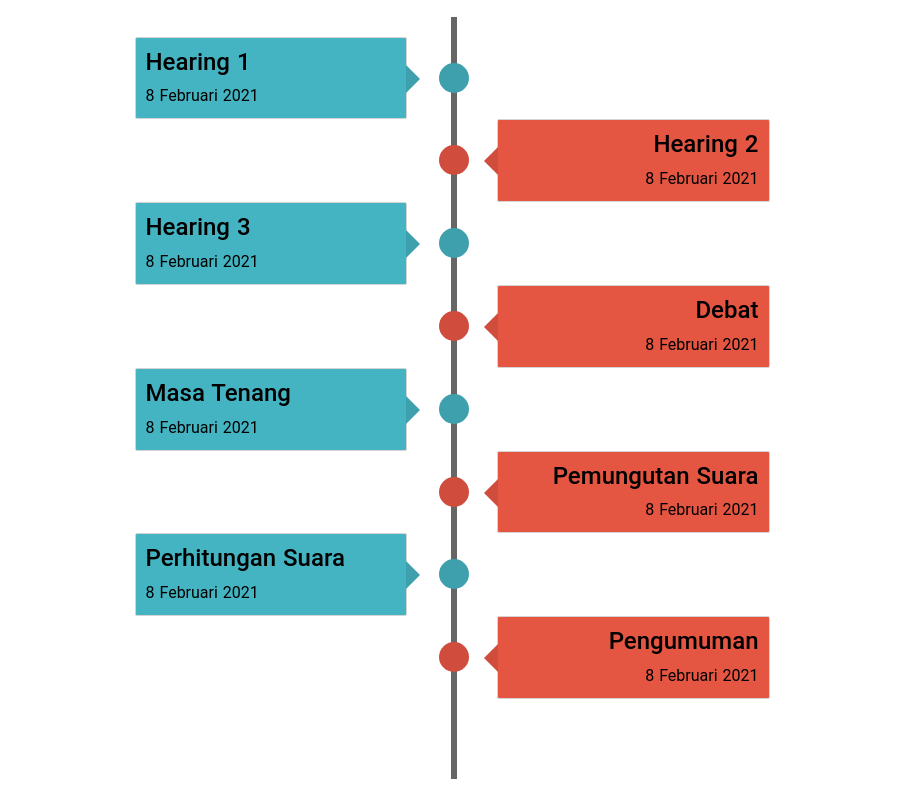
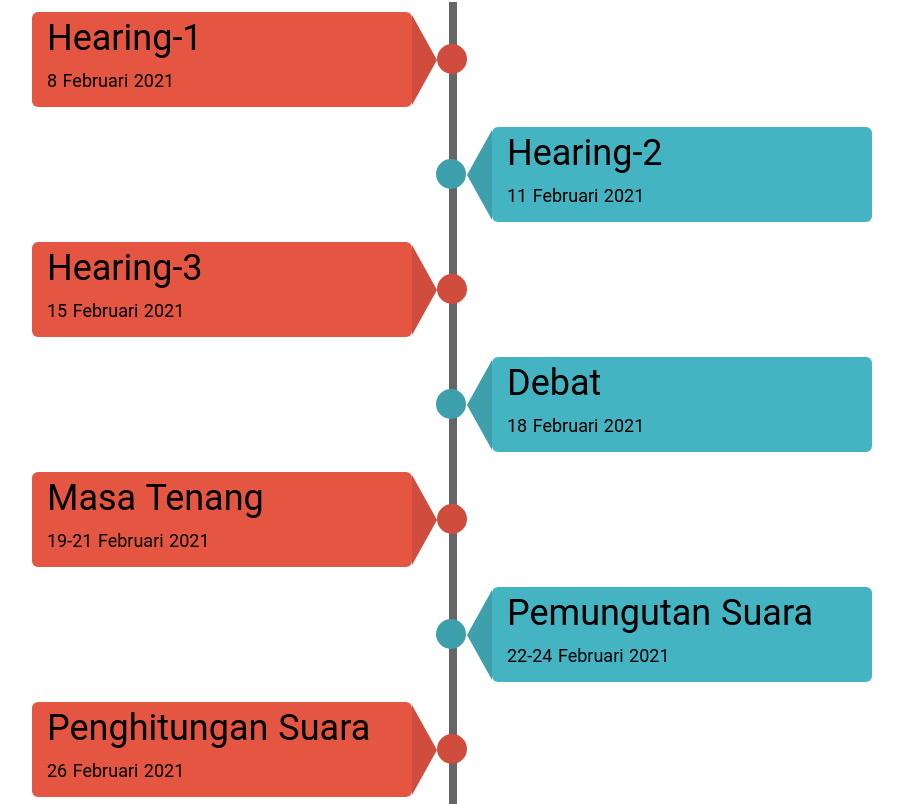
Before and after one commit to gdeananthap/web-pemilu-hmif, a Nuxt app: page / in a window 1280 px wide. Shown: the part 796-1600 px from the top of the page, without its empty margins (188-1091 px from the left). Built offline with nearby package versions, Linux system fonts and the light colour scheme.

Commit message:
Landing Page V2

```diff
--- a/components/FooterComponent.vue
+++ b/components/FooterComponent.vue
@@ -5,7 +5,7 @@
         <div class="row">
           <div class="col-12 text-center">
             <p class="pt-4 pb-2">
-              2020 Copyright Store. All Rights Reserved.
+              2020 Copyright Pemilu HMIF. All Rights Reserved.
             </p>
           </div>
         </div>
--- a/pages/index.vue
+++ b/pages/index.vue
@@ -25,81 +25,89 @@
             Timeline
           </div>
           <b-row class="justify-content-center">
-            <b-col cols="12" md="7">
-              <ul class="timeline">
-                <li>
-                  <div class="timeline-badge success" data-aos="zoom-in" data-aos-delay="300"></div>
-                  <div class="timeline-panel" data-aos="fade-right" data-aos-delay="300">
-                    <div class="timeline-heading">
-                      <h4 class="timeline-title">Hearing 1</h4>
-                      <p> 8 Februari 2021</p>
+            <b-col cols="12" md="10">
+              <div class="timeline">
+                <div class="container-left left" data-aos="fade-right" data-aos-delay="300">
+                  <div class="content-right">
+                    <div class="timeline-info">
+                      <p>Hearing-1</p>
+                    </div>
+                    <div class="timeline-time">
+                      <p>8 Februari 2021</p>
                     </div>
                   </div>
-                </li>
-                <li class="timeline-inverted text-right">
-                  <div class="timeline-badge danger" data-aos="zoom-in" data-aos-delay="400"></div>
-                  <div class="timeline-panel" data-aos="fade-left" data-aos-delay="400">
-                    <div class="timeline-heading">
-                      <h4 class="timeline-title">Hearing 2</h4>
-                      <p> 8 Februari 2021</p>
+                </div>
+                <div class="container-right right" data-aos="fade-left" data-aos-delay="400">
+                  <div class="content-left">
+                    <div class="timeline-info">
+                      <p>Hearing-2</p>
+                    </div>
+                    <div class="timeline-time">
+                      <p>11 Februari 2021</p>
                     </div>
                   </div>
-                </li>
-                <li>
-                  <div class="timeline-badge success" data-aos="zoom-in" data-aos-delay="500"></div>
-                  <div class="timeline-panel" data-aos="fade-right" data-aos-delay="500">
-                    <div class="timeline-heading">
-                      <h4 class="timeline-title">Hearing 3</h4>
-                      <p> 8 Februari 2021</p>
+                </div>
+                <div class="container-left left" data-aos="fade-right" data-aos-delay="500">
+                  <div class="content-right">
+                    <div class="timeline-info">
+                      <p>Hearing-3</p>
+                    </div>
+                    <div class="timeline-time">
+                      <p>15 Februari 2021</p>
                     </div>
                   </div>
-                </li>
-                <li class="timeline-inverted text-right">
-                  <div class="timeline-badge danger" data-aos="zoom-in" data-aos-delay="600"></div>
-                  <div class="timeline-panel" data-aos="fade-left" data-aos-delay="600">
-                    <div class="timeline-heading">
-                      <h4 class="timeline-title">Debat</h4>
-                      <p> 8 Februari 2021</p>
+                </div>
+                <div class="container-right right" data-aos="fade-left" data-aos-delay="600">
+                  <div class="content-left">
+                    <div class="timeline-info">
+                      <p>Debat</p>
+                    </div>
+                    <div class="timeline-time">
+                      <p>18 Februari 2021</p>
                     </div>
                   </div>
-                </li>
-                <li>
-                  <div class="timeline-badge success" data-aos="zoom-in" data-aos-delay="700"></div>
-                  <div class="timeline-panel" data-aos="fade-right" data-aos-delay="700">
-                    <div class="timeline-heading">
-                      <h4 class="timeline-title">Masa Tenang</h4>
-                      <p> 8 Februari 2021</p>
+                </div>
+                <div class="container-left left" data-aos="fade-right" data-aos-delay="700">
+                  <div class="content-right">
+                    <div class="timeline-info">
+                      <p>Masa Tenang</p>
+                    </div>
+                    <div class="timeline-time">
+                      <p>19-21 Februari 2021</p>
                     </div>
                   </div>
-                </li>
-                <li class="timeline-inverted text-right">
-                  <div class="timeline-badge danger" data-aos="zoom-in" data-aos-delay="800"></div>
-                  <div class="timeline-panel" data-aos="fade-left" data-aos-delay="800">
-                    <div class="timeline-heading">
-                      <h4 class="timeline-title">Pemungutan Suara</h4>
-                      <p> 8 Februari 2021</p>
+                </div>
+                <div class="container-right right" data-aos="fade-left" data-aos-delay="800">
+                  <div class="content-left">
+                    <div class="timeline-info">
+                      <p>Pemungutan Suara</p>
+                    </div>
+                    <div class="timeline-time">
+                      <p>22-24 Februari 2021</p>
                     </div>
                   </div>
-                </li>
-                <li>
-                  <div class="timeline-badge success" data-aos="zoom-in" data-aos-delay="900"></div>
-                  <div class="timeline-panel" data-aos="fade-right" data-aos-delay="900">
-                    <div class="timeline-heading">
-                      <h4 class="timeline-title">Perhitungan Suara</h4>
-                      <p> 8 Februari 2021</p>
+                </div>
+                <div class="container-left left" data-aos="fade-right" data-aos-delay="900">
+                  <div class="content-right">
+                    <div class="timeline-info">
+                      <p>Penghitungan Suara</p>
+                    </div>
+                    <div class="timeline-time">
+                      <p>26 Februari 2021</p>
                     </div>
                   </div>
-                </li>
-                <li class="timeline-inverted text-right">
-                  <div class="timeline-badge danger" data-aos="zoom-in" data-aos-delay="1000"></div>
-                  <div class="timeline-panel" data-aos="fade-left" data-aos-delay="1000">
-                    <div class="timeline-heading">
-                      <h4 class="timeline-title">Pengumuman</h4>
-                      <p> 8 Februari 2021</p>
+                </div>
+                <div class="container-right right" data-aos="fade-left" data-aos-delay="1000">
+                  <div class="content-left">
+                    <div class="timeline-info">
+                      <p>Pengumuman</p>
+                    </div>
+                    <div class="timeline-time">
+                      <p>27 Februari 2021</p>
                     </div>
                   </div>
-                </li>
-              </ul>
+                </div>
+              </div>
             </b-col>
           </b-row>
         </b-container>
@@ -122,17 +130,31 @@ export default {
 <style lang="scss">
 .hero-pemilu {
   .hero-logo {
-      margin-top: 25px;
+      margin-top: 10px;
   }
 }
 
 .section-timeline {
+	color: black !important;
+
+	.timeline-info {
+		font-size: 36px;
+		line-height: 42px;
+
 		p {
-    margin-bottom: 0rem;
+			margin-bottom: 6px;
+		}
 
-    @media (max-width: 768px) {
-        font-size: 9px;
 	}
+
+	.timeline-time {
+		font-size: 18px;
+		line-height: 31px;
+
+		p {
+			margin-bottom: 6px;
+		}
+
 	}
 
 	.timeline-word {
@@ -143,163 +165,174 @@ export default {
 		line-height: 83px;
 	}
 
+	/* The actual timeline (the vertical ruler) */
 	.timeline {
-    list-style: none;
-    padding: 20px 0 20px;
 		position: relative;
+		max-width: 1200px;
+		margin: 0 auto;
 	}
 
-  .timeline:before {
+	/* The actual timeline (the vertical ruler) */
+	.timeline::after {
+		content: '';
+		position: absolute;
+		width: 8px;
+		background-color: #666666;
 		top: 0;
 		bottom: 0;
-    position: absolute;
-    content: " ";
-    width: 6px;
-    background-color: #666666;
 		left: 50%;
-    margin-left: -1.5px;
+		margin-left: -3px;
+		z-index: -1;
 	}
 
-  .timeline>li {
-    margin-bottom: 20px;
+	/* Container around content */
+	.container-right {
+		padding: 10px 40px;
 		position: relative;
+		background-color: inherit;
+		width: 50%;
 	}
 
-  .timeline>li:before,
-  .timeline>li:after {
-    content: " ";
-    display: table;
+	.container-left {
+		padding: 10px 40px;
+		position: relative;
+		background-color: inherit;
+		width: 50%;
 	}
 
-  .timeline>li:after {
-    clear: both;
+	/* The circles on the timeline */
+	.container-left::after {
+		content: '';
+		position: absolute;
+		width: 30px;
+		height: 30px;
+		right: -14.5px;
+		background-color: #D04C3D;
+		border: 4px solid #D04C3D;
+		top: 42px;
+		border-radius: 50%;
+		z-index: 1;
 	}
 
-  .timeline>li:before,
-  .timeline>li:after {
-    content: " ";
-    display: table;
+	.container-right::after {
+		content: '';
+		position: absolute;
+		width: 30px;
+		height: 30px;
+		right: -14.5px;
+		background-color: #3EA0AD;
+		border: 4px solid #3EA0AD;
+		top: 42px;
+		border-radius: 50%;
+		z-index: 1;
 	}
 
-  .timeline>li:after {
-    clear: both;
+	/* Place the container to the left */
+	.left {
+		left: 0;
 	}
 
-  .timeline>li>.timeline-panel {
-    font-family: Roboto;
-    color: black;
-    width: 50%;
-    float: left;
-    border: 1px solid #d4d4d4;
-    background-color: #44B4C2;
-    border-radius: 2px;
-    padding: 10px;
-    position: relative;
-    margin-bottom: 40px;
+	/* Place the container to the right */
+	.right {
+		left: 50%;
 	}
 
-  .timeline>li.timeline-inverted+li:not(.timeline-inverted),
-  .timeline>li:not(.timeline-inverted)+li.timeline-inverted {
-    margin-top: -60px;
+	/* Add arrows to the left container (pointing right) */
+	.left::before {
+		content: " ";
+		height: 0;
+		position: absolute;
+		top: 13.3px;
+		width: 0;
+		z-index: 1;
+		right: 15px;
+		border: medium solid #D04C3D;
+		border-width: 45px 0 45px 25px;
+		border-color: transparent transparent transparent #D04C3D;
 	}
 
-  .timeline>li:not(.timeline-inverted) {
-    padding-right: 90px;
+	/* Add arrows to the right container (pointing left) */
+	.right::before {
+		content: " ";
+		height: 0;
+		position: absolute;
+		top: 13.3px;
+		width: 0;
+		z-index: 1;
+		left: 15px;
+		border: medium solid #3EA0AD;
+		border-width: 45px 25px 45px 0;
+		border-color: transparent#3EA0AD transparent transparent;
 	}
 
-  .timeline>li.timeline-inverted {
-    padding-left: 90px;
+	/* Fix the circle for containers on the right side */
+	.right::after {
+		left: -16px;
 	}
 
-
-
-  .timeline>li>.timeline-panel:after {
-    position: absolute;
-    top: 27px;
-    right: -14px;
-    display: inline-block;
-    border-top: 14px solid transparent;
-    border-left: 14px solid #3EA0AD;
-    border-right: 0 solid #3EA0AD;
-    border-bottom: 14px solid transparent;
-    content: " ";
+	/* The actual content */
+	.content-left {
+		font-family: Roboto;
+		padding: 5px 15px;
+		background-color: #44B4C2;
+		position: relative;
+		border-radius: 6px;
 	}
 
-  .timeline>li>.timeline-badge {
-    color: #fff;
-    width: 30px;
-    height: 30px;
-    line-height: 30px;
-    font-size: 1.4em;
-    text-align: center;
-    position: absolute;
-    top: 26px;
-    left: 50%;
-    margin-left: -13px;
-    background-color: #999999;
-    z-index: 100;
-    border-top-right-radius: 50%;
-    border-top-left-radius: 50%;
-    border-bottom-right-radius: 50%;
-    border-bottom-left-radius: 50%;
+	.content-right {
+		font-family: Roboto;
+		padding: 5px 15px;
+		background-color: #E45642;
+		position: relative;
+		border-radius: 6px;
 	}
 
-  .timeline>li.timeline-inverted>.timeline-panel {
-    float: right;
-    background-color: #E45642;
+	/* Media queries - Responsive timeline on screens less than 600px wide */
+	@media screen and (max-width: 600px) {
+
+		/* Place the timelime to the left */
+		.timeline::after {
+			left: 31px;
 		}
 
-  .timeline>li.timeline-inverted>.timeline-panel:before {
-    border-left-width: 0;
-    border-right-width: 15px;
-    border-left-color: #D04C3D;
-    left: -15px;
-    right: auto;
+		/* Full-width containers */
+		.container-right {
+			width: 100%;
+			padding-left: 70px;
+			padding-right: 25px;
 		}
 
-  .timeline>li.timeline-inverted>.timeline-panel:after {
-    border-left-width: 0;
-    border-right-width: 14px;
-    border-right-color: #D04C3D;
-    left: -14px;
-    right: auto;
+		.container-left {
+			width: 100%;
+			padding-left: 70px;
+			padding-right: 25px;
 		}
 
-  .timeline-badge.primary {
-    background-color: #2e6da4 !important;
+		/* Make sure that all arrows are pointing leftwards */
+		.container-left::before {
+			left: 47px;
+			border: medium solid #D04C3D;
+			border-width: 45px 25px 45px 0;
+			border-color: transparent #D04C3D transparent transparent;
 		}
 
-  .timeline-badge.success {
-    background-color: #3EA0AD !important;
+		.container-right::before {
+			left: 47px;
+			border: medium solid #3EA0AD;
+			border-width: 45px 25px 45px 0;
+			border-color: transparent #3EA0AD transparent transparent;
 		}
 
-  .timeline-badge.warning {
-    background-color: #f0ad4e !important;
+		/* Make sure all circles are at the same spot */
+		.left::after,
+		.right::after {
+			left: 15px;
 		}
 
-  .timeline-badge.danger {
-    background-color: #D04C3D !important;
+		/* Make all right containers behave like the left ones */
+		.right {
+			left: 0%;
 		}
-
-  .timeline-badge.info {
-    background-color: #5bc0de !important;
-  }
-
-  .timeline-title {
-    @media (max-width: 768px) {
-        font-size: 18px;
-    }
-    margin-top: 0;
-    color: inherit;
-  }
-
-  .timeline-body>p,
-  .timeline-body>ul {
-    margin-bottom: 0;
-  }
-
-  .timeline-body>p+p {
-    margin-top: 5px;
 	}
 }
 </style>
```
Also changed, not shown: components/NavbarComponent.vue (+5 -5 lines), layouts/default.vue (+7 -0 lines). Lines whose indentation alone changed are shown as unchanged.
